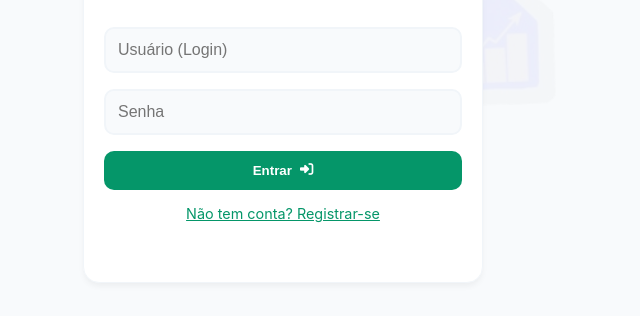
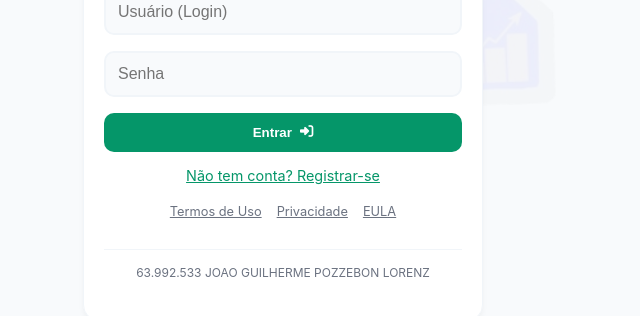
Before and after one commit to JGLORENZ-25/gerenciador-gado, a plain HTML site: page index.html in a window 1280 px wide. Shown: the part 354-670 px from the top of the page, without its empty margins (357-997 px from the left). Drawn offline with nearby package versions, Linux system fonts and the light colour scheme.

Commit message:
Update index.html

```diff
--- a/index.html
+++ b/index.html
@@ -288,6 +288,15 @@
 
         .login-logo { font-size: 4rem; margin-bottom: 20px; color: var(--primary); }
 
+        /* Estilos Legais e Footer */
+        .legal-footer { margin-top: 30px; font-size: 0.75rem; color: var(--gray); text-align: center; border-top: 1px solid var(--border); padding-top: 15px; }
+        .legal-links { margin-top: 15px; display: flex; justify-content: center; gap: 15px; font-size: 0.8rem; flex-wrap: wrap;}
+        .link-term { color: var(--gray); text-decoration: underline; cursor: pointer; }
+        .link-term:hover { color: var(--primary); }
+        .legal-content-box { font-size: 0.9rem; line-height: 1.5; color: var(--dark); text-align: left; }
+        .legal-content-box h4 { margin-top: 15px; margin-bottom: 5px; color: var(--primary); }
+        .legal-content-box ul { padding-left: 20px; margin-bottom: 10px; }
+
         /* --- ESTILOS DE IMPRESSÃO PDF --- */
         .a4-page {
             width: 210mm;
@@ -483,7 +492,7 @@
             }
 
             /* Ajuste específico para o modal de Relatórios ou Detalhes que são grandes */
-            #modalReports .modal-content, #modalGroupDetails .modal-content {
+            #modalReports .modal-content, #modalGroupDetails .modal-content, #modalLegal .modal-content {
                 max-width: 800px; /* Mais largo no PC */
             }
 
@@ -528,6 +537,15 @@
                 <div class="auth-toggle" onclick="toggleAuthMode('login')">Já tem conta? Fazer Login</div>
             </div>
             <p id="authMessage" style="margin-top:20px; color: var(--danger); font-size: 0.9rem;"></p>
+
+            <div class="legal-links">
+                <span class="link-term" onclick="openLegal('terms')">Termos de Uso</span>
+                <span class="link-term" onclick="openLegal('privacy')">Privacidade</span>
+                <span class="link-term" onclick="openLegal('eula')">EULA</span>
+            </div>
+            <div class="legal-footer">
+                <p>63.992.533 JOAO GUILHERME POZZEBON LORENZ</p>
+            </div>
         </div>
     </div>
 
@@ -707,7 +725,25 @@
                 <button class="btn btn-dark" onclick="toggleTheme('dark')"><i class="fas fa-moon"></i> Escuro</button>
             </div>
 
-            <button class="btn btn-outline" style="margin-top: 30px;" onclick="closeModal('modalSettings')">Fechar</button>
+            <h4 style="margin-top:25px; margin-bottom:10px;">Jurídico & Termos</h4>
+            <div class="btn-group-row">
+                <button class="btn btn-outline btn-sm" onclick="openLegal('terms')">Termos de Uso</button>
+                <button class="btn btn-outline btn-sm" onclick="openLegal('privacy')">Privacidade</button>
+                <button class="btn btn-outline btn-sm" onclick="openLegal('eula')">EULA</button>
+            </div>
+            <div class="legal-footer">
+                <p>63.992.533 JOAO GUILHERME POZZEBON LORENZ</p>
+            </div>
+
+            <button class="btn btn-outline" style="margin-top: 20px;" onclick="closeModal('modalSettings')">Fechar</button>
+        </div>
+    </div>
+
+    <div id="modalLegal" class="modal">
+        <div class="modal-content">
+            <h3 id="legalTitle">Documento</h3>
+            <div id="legalBody" class="legal-content-box" style="margin-top:20px; max-height: 60vh; overflow-y:auto; padding-right:5px;"></div>
+            <button class="btn btn-outline" style="margin-top: 20px;" onclick="closeModal('modalLegal')">Fechar</button>
         </div>
     </div>
 
@@ -1207,6 +1243,64 @@
             inventory: [],
             market: { price: 0 }
         };
+
+        // --- LEGAL TEXTS CONTENT ---
+        const legalTexts = {
+            terms: `
+                <h4>1. Definições</h4>
+                <p>O sistema MeuGado é uma plataforma digital para gerenciamento de informações zootécnicas. Usuário é quem utiliza; Empresa Gestora é quem contrata.</p>
+                <h4>2. Objeto</h4>
+                <p>O software apoia a gestão pecuária. Não presta consultoria técnica, veterinária ou zootécnica.</p>
+                <h4>3. Elegibilidade</h4>
+                <p>Empresas devem possuir CNPJ válido. O usuário declara possuir capacidade legal.</p>
+                <h4>4. Responsabilidade</h4>
+                <p>Todos os dados inseridos e decisões tomadas são de responsabilidade exclusiva do usuário.</p>
+                <h4>5. Disponibilidade</h4>
+                <p>O sistema é fornecido "como está". Podem ocorrer indisponibilidades por manutenção ou falhas técnicas.</p>
+                <h4>6. Planos e Cobrança</h4>
+                <p>Cobrança aplica-se a empresas gestoras. O não pagamento pode resultar em suspensão.</p>
+                <h4>7. Uso Indevido</h4>
+                <p>É proibido utilizar para fins ilegais, copiar, revender ou realizar engenharia reversa.</p>
+                <h4>8. Suspensão</h4>
+                <p>Contas que violem os termos podem ser suspensas sem aviso prévio.</p>
+            `,
+            privacy: `
+                <h4>1. Dados Coletados</h4>
+                <ul>
+                    <li>Identificação: nome, e-mail, login.</li>
+                    <li>Profissionais: empresa, propriedades.</li>
+                    <li>Produtivos: animais, manejo, custos.</li>
+                    <li>Técnicos: cookies, cache offline.</li>
+                </ul>
+                <h4>2. Finalidade</h4>
+                <p>Operação do sistema, relatórios, melhoria da plataforma e cumprimento legal.</p>
+                <h4>3. Armazenamento</h4>
+                <p>Nuvem e bancos de dados locais no dispositivo (para uso offline). Medidas de segurança são adotadas.</p>
+                <h4>4. Compartilhamento</h4>
+                <p>Dados não são vendidos. Compartilhados apenas entre usuários autorizados da mesma gestão.</p>
+                <h4>5. Direitos do Titular</h4>
+                <p>Acesso, correção, exclusão e portabilidade. Solicitações via e-mail.</p>
+                <h4>6. Exclusão</h4>
+                <p>A exclusão pode implicar perda definitiva das informações.</p>
+            `,
+            eula: `
+                <h4>1. Licença</h4>
+                <p>O MeuGado é licenciado, não vendido. Concessão de licença limitada, não exclusiva, intransferível e revogável.</p>
+                <h4>2. Propriedade Intelectual</h4>
+                <p>Todo o sistema, código e marca pertencem a <strong>63.992.533 JOAO GUILHERME POZZEBON LORENZ</strong>.</p>
+                <h4>3. Restrições</h4>
+                <p>É proibido copiar, modificar, criar produtos derivados ou comercializar sem autorização.</p>
+                <h4>4. Encerramento</h4>
+                <p>A licença encerra automaticamente em caso de violação dos termos.</p>
+            `
+        };
+
+        function openLegal(type) {
+            const titles = { 'terms': 'Termos de Uso', 'privacy': 'Política de Privacidade', 'eula': 'EULA - Licença' };
+            document.getElementById('legalTitle').innerText = titles[type];
+            document.getElementById('legalBody').innerHTML = legalTexts[type];
+            openModal('modalLegal');
+        }
 
         // --- MULTI-SPECIES CONFIG ---
         const speciesConfig = {
```
